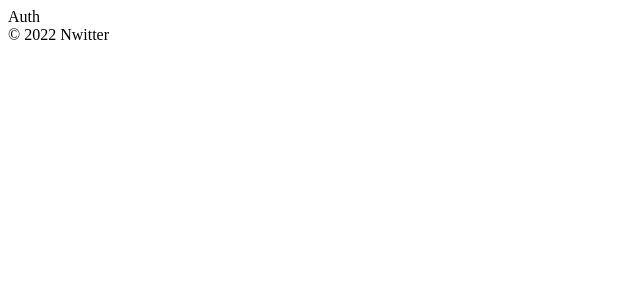
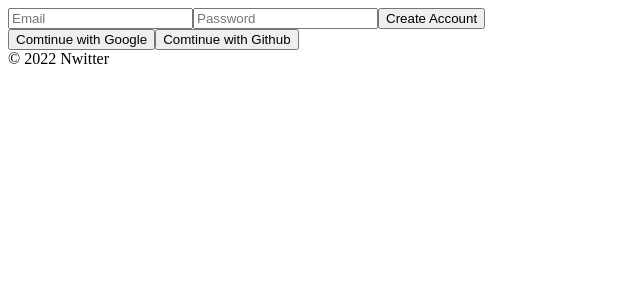
Before and after one commit to Ahaewon0509/nwitter, a React (Create React App) app: page /#/ in a window 1280 px wide. Shown: the top 300 px of the page, without its empty margins (0-640 px from the left). Built offline with nearby package versions, Linux system fonts and the light colour scheme; no server answers.

Commit message:
code plus

```diff
--- a/src/routes/Auth.js
+++ b/src/routes/Auth.js
@@ -1,3 +1,56 @@
-const Auth = () => <span>Auth</span>
+import { useState } from "react";
+
+const Auth = () => {
+    const [email, setEmail] = useState("");
+    const [password, setPassword] = useState("");
+    const [newAccount, setNewAccount] = useState(true);
+
+    const onChange = (event) => {
+        //console.log(event.target.name);
+        const {
+            target: { name, value },
+        } = event;
+        if (name === "email") {
+            setEmail(value);
+        } else if (name === "password") {
+            setPassword(value);
+        }
+    };
+
+    const onSubmit = (event) => {
+        event.preventDefault(); //enter치면 새로고침을 발생하지 않게 하는 코드
+        if (newAccount) {
+            // create newAccount
+        } else {
+            // log in
+        }
+    };
+
+    return (
+        <div>
+            <form onSubmit={onSubmit}>
+                <input
+                name="email"
+                type="email"
+                placeholder="Email"
+                required
+                value={email}
+                onChange={onChange}
+                />
+                <input
+                name="password"
+                type="password"
+                placeholder= "Password"
+                required
+                value={password}
+                onChange={onChange}
+                />
+                <input type="submit" value= {newAccount ? "Create Account" : "Log In"} />
+            </form>
+        <button>Comtinue with Google</button>
+        <button>Comtinue with Github</button>
+        </div>
+    )
+}
 
 export default Auth;
```
Also changed, not shown: 1 other file (tests, documents, lock files or other folders).
